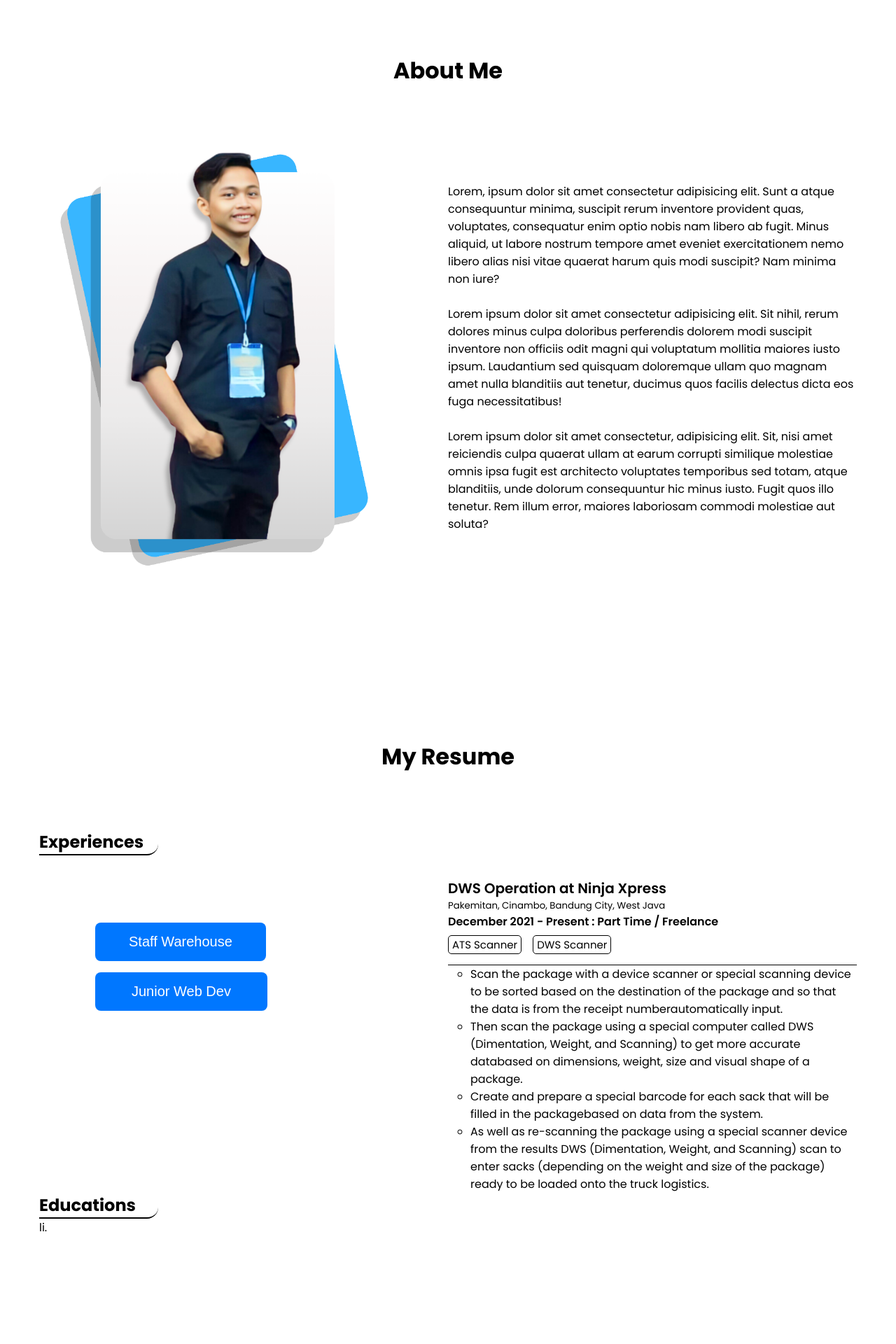
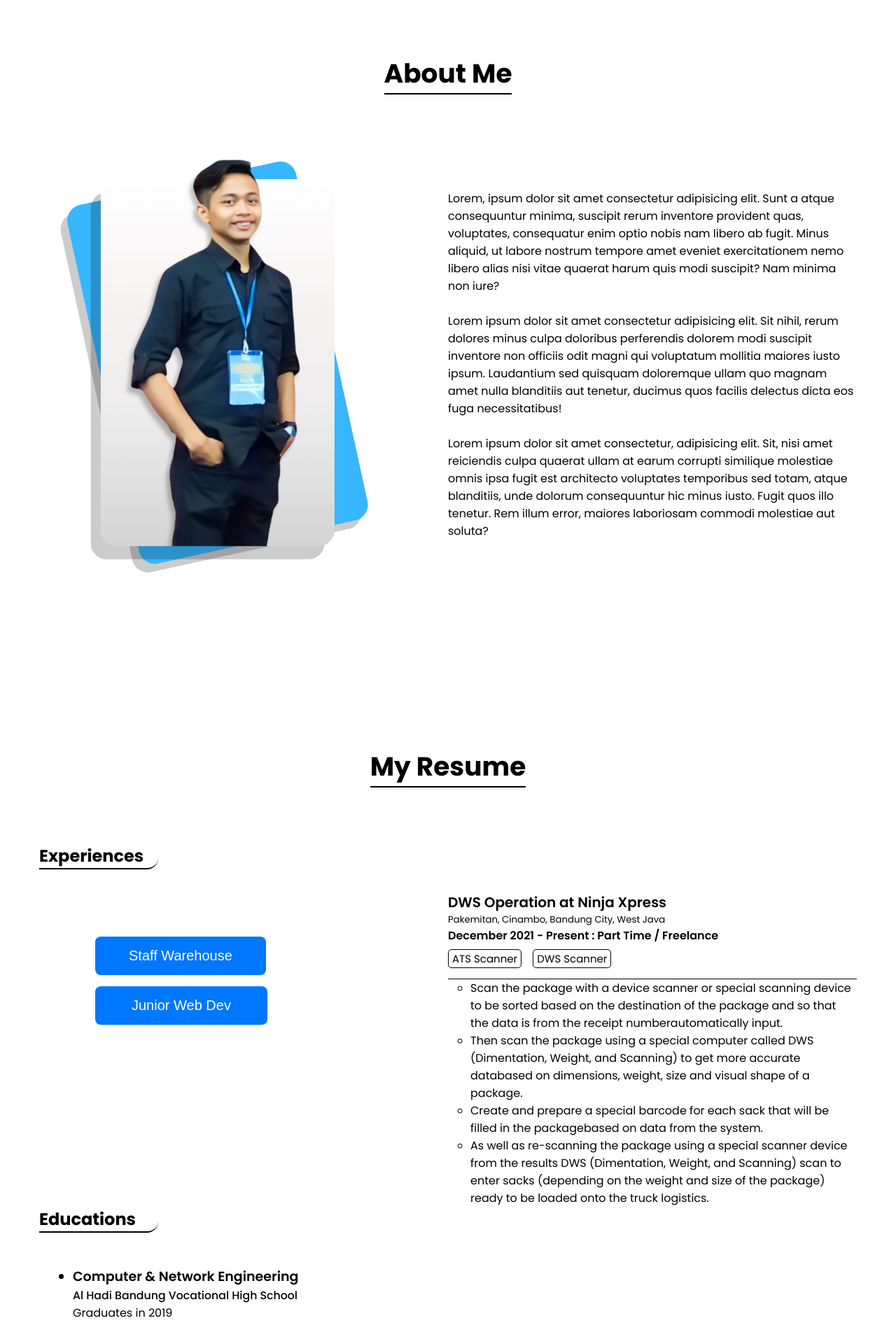
Before and after one commit to Seinki/seinki-personal-portfolio-web, a React (Vite) app: page / in a window 1280 px wide. Shown: the part 738-2658 px from the top of the page at 70% size. Before the commit the page ends 2616 px from the top, so only its background shows below. Built offline with nearby package versions, Linux system fonts and the light colour scheme.

Commit message:
Add & styling a Resume component, and the data

```diff
--- a/src/component/Resume.jsx
+++ b/src/component/Resume.jsx
@@ -116,12 +116,17 @@ export default function Resume() {
           <h2>Educations</h2>
         </div>
         <div className="edu-content">
-          <ul className="edu1" id="edu1">
-            li.
-          </ul>
+          <div className="edu1">
+            <ul className="edu1-content">
+              <li>
+                <h4 className="edu1-major">Computer & Network Engineering</h4>
+                <h5 className="edu1-instance">Al Hadi Bandung Vocational High School</h5>
+                <p className="edu1-graduate">Graduates in 2019</p>
+              </li>
+            </ul>
+          </div>
         </div>
       </div>
-
     </section>
   )
 }
--- a/src/style.css
+++ b/src/style.css
@@ -136,14 +136,15 @@ nav {
 } */
 
 /* About Section*/
-.about-title h1{
+.about-title {
   display: flex;
   align-items: center;
   justify-content: center;
-  font-size: 2rem;
-  /* margin: auto; */
-  padding-bottom: 5rem;
-  border-bottom: #000000;
+  font-size: 25px;
+  margin-bottom: 5rem;
+}
+.about-title > h1 {
+  border-bottom: 2px solid black;
 }
 
 /* .about-title > img {
@@ -190,12 +191,15 @@ nav {
 }
 
 /* For Any */
-.resume-title h1{
+.resume-title {
   display: flex;
   align-items: center;
   justify-content: center;
-  font-size: 2rem;
+  font-size: 25px;
   margin-bottom: 5rem;
+}
+.resume-title > h1 {
+  border-bottom: 2px solid black;
 }
 
 .exp-title h2 {
@@ -321,3 +325,23 @@ nav {
   border-bottom-right-radius: 1rem;
   max-width: 170px;
 }
+
+/* Education Section */
+.edu-content {
+  margin: auto;
+  padding: 3rem;
+  font-size: 19px;
+}
+
+.edu1-major {
+  font-weight: 600;
+}
+
+.edu1-instance {
+  font-weight: 500;
+  gap: 1rem;
+}
+
+.edu1-graduate {
+  font-size: 1rem;
+}
```
